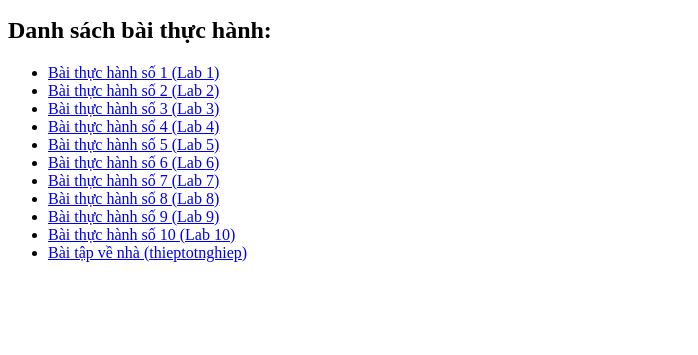
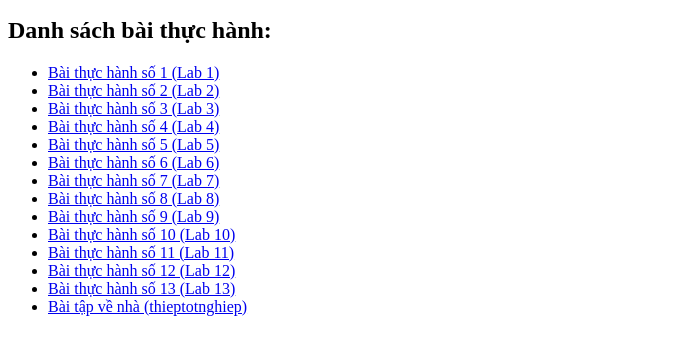
Before and after one commit to trinhhuynh29/trinhhuynh29.github.io, a plain HTML site: page index.html in a window 1280 px wide. Shown: the part 101-456 px from the top of the page, without its empty margins (0-698 px from the left). Drawn offline with Linux system fonts and the light colour scheme.

Commit message:
Update index.html

```diff
--- a/index.html
+++ b/index.html
@@ -18,6 +18,9 @@
     <li><a href="Lab8/index.html">Bài thực hành số 8 (Lab 8)</a></li>
     <li><a href="Lab9/index.html">Bài thực hành số 9 (Lab 9)</a></li>
     <li><a href="Lab10/index.html">Bài thực hành số 10 (Lab 10)</a></li>
+    <li><a href="Lab11/index.html">Bài thực hành số 11 (Lab 11)</a></li>
+    <li><a href="Lab12/index.html">Bài thực hành số 12 (Lab 12)</a></li>
+    <li><a href="Lab13/index.html">Bài thực hành số 13 (Lab 13)</a></li>
     <li><a href="thieptotnghiep/index.html">Bài tập về nhà (thieptotnghiep)</a></li>
 
     </ul>
```
